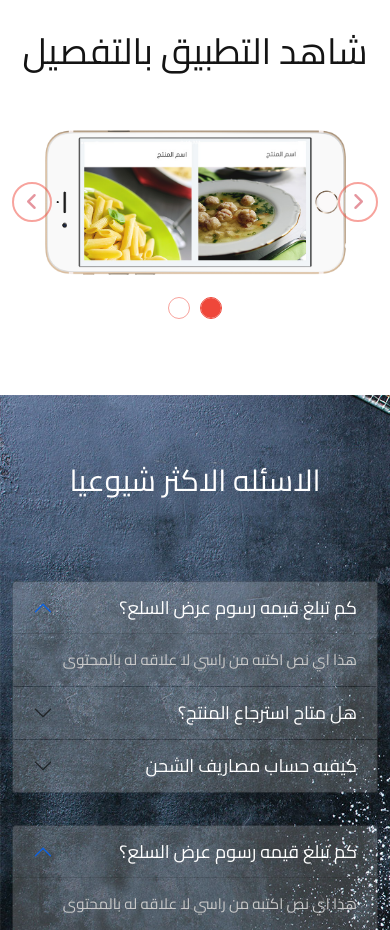
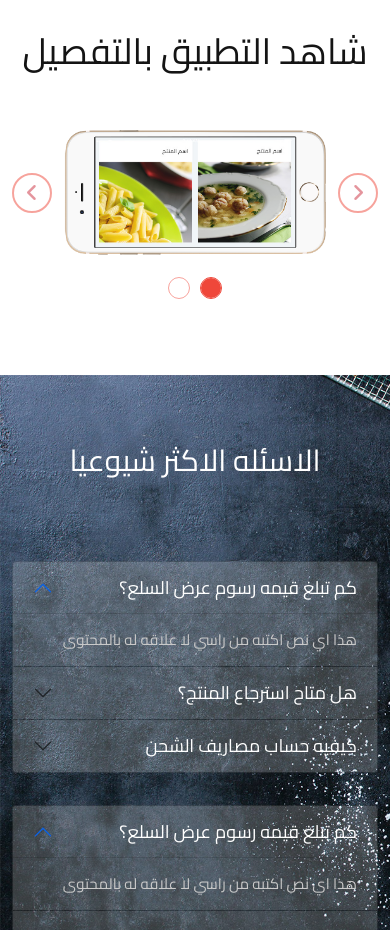
Before and after one commit to abedabohasan/mobil-app, a plain HTML site: page index.html in a window 390 px wide. Shown: the part 4820-5750 px from the top of the page. Drawn offline with nearby package versions, Linux system fonts and the light colour scheme.

Commit message:
caruosel angle fixed and accordion heght

```diff
--- a/CSS/index.css
+++ b/CSS/index.css
@@ -132,8 +132,8 @@ section.watch button.carousel-control-prev {
   border-radius: 50%;
   color: #cb2d3e;
   border: 2px solid #ef493c;
-  margin-top: auto;
-  margin-bottom: auto;
+  margin: auto 0;
+  padding: 0 10px;
 }
 section.watch button.carousel-control-next:hover,
 section.watch button.carousel-control-prev:hover {
@@ -168,7 +168,7 @@ section.QandA {
   background-image: url(../imgs/bg-2.jpg);
   background-position: cover;
   background-size: cover;
-  height: fit-content;
+  height: 60vh;
 }
 section.QandA > h2 {
   margin-bottom: 70px;
@@ -304,8 +304,14 @@ footer .copyRights p {
     text-align: center;
     padding-bottom: 15px;
   }
-  section.watch .caroursel-inner {
+  section.watch .carousel-inner {
     padding: 0 20px;
+  }
+  section.QandA {
+    height: 80vh;
+  }
+  section.QandA .accordion {
+    height: 50%;
   }
 }
 @media (max-width: 768px) {
```
